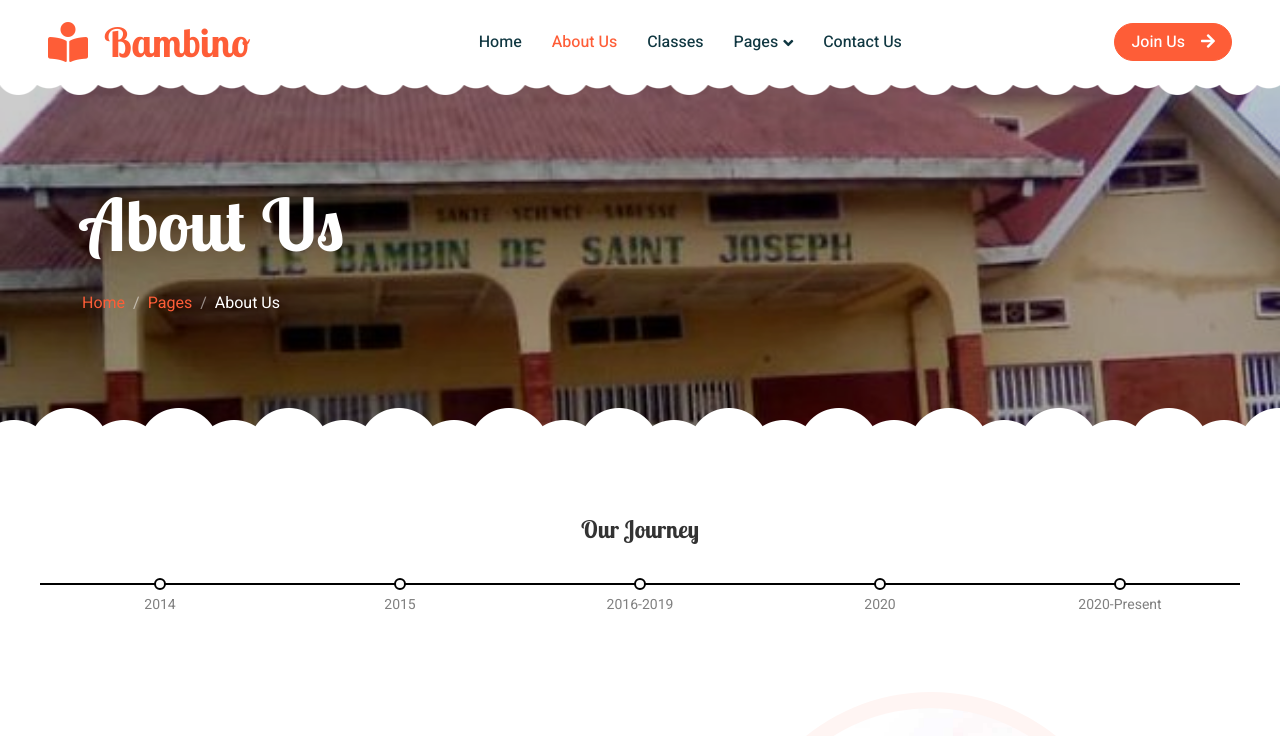
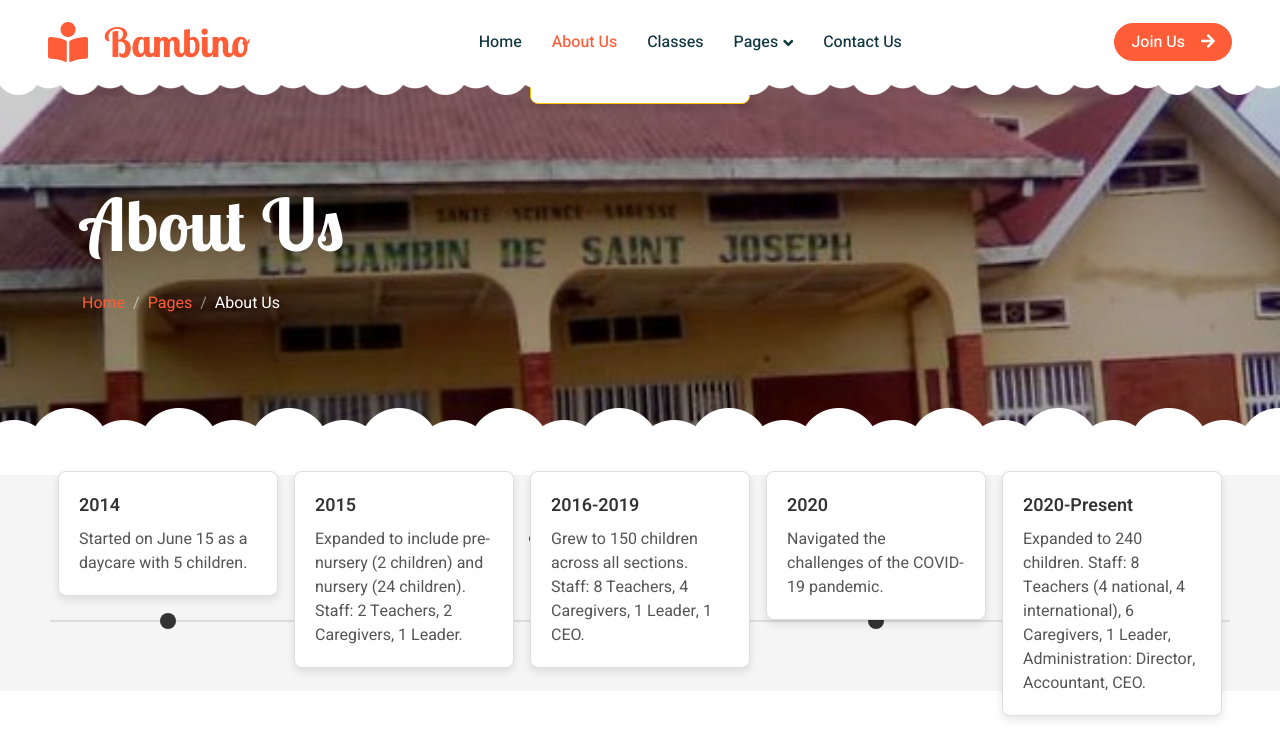
Before and after one commit to Promesse7/effective-angular-js-tut, a plain HTML site: page about.html in a window 1280 px wide. Shown: the top 736 px of the page. Drawn offline with nearby package versions, Linux system fonts and the light colour scheme.

Commit message:
feat: changing the timeline

```diff
--- a/about.html
+++ b/about.html
@@ -90,50 +90,54 @@
         <!-- Page Header End -->
 
  <!-- Timeline start -->
+
  <div class="timeline-container">
     <h2 class="timeline-title">Our Journey</h2>
     <div class="timeline">
         <div class="timeline-event">
             <div class="timeline-point"></div>
-            <div class="tooltip">
-                <p>Started on June 15 as a daycare with 5 children</p>
+            <div class="card">
+                <p><strong>2014</strong></p>
+                <p>Started on June 15 as a daycare with 5 children.</p>
             </div>
-            <span class="year">2014</span>
         </div>
 
         <div class="timeline-event">
             <div class="timeline-point"></div>
-            <div class="tooltip">
-                <p>Expanded to include pre-nursery (2 children) and nursery (24 children). Staff: 2 Teachers, 2 Caregivers, 1 Leader</p>
+            <div class="card">
+                <p><strong>2015</strong></p>
+                <p>Expanded to include pre-nursery (2 children) and nursery (24 children). Staff: 2 Teachers, 2 Caregivers, 1 Leader.</p>
             </div>
-            <span class="year">2015</span>
         </div>
 
         <div class="timeline-event">
             <div class="timeline-point"></div>
-            <div class="tooltip">
-                <p>Grew to 150 children across all sections. Staff: 8 Teachers, 4 Caregivers, 1 Leader, 1 CEO</p>
+            <div class="card">
+                <p><strong>2016-2019</strong></p>
+                <p>Grew to 150 children across all sections. Staff: 8 Teachers, 4 Caregivers, 1 Leader, 1 CEO.</p>
             </div>
-            <span class="year">2016-2019</span>
         </div>
 
         <div class="timeline-event">
             <div class="timeline-point"></div>
-            <div class="tooltip">
-                <p>Navigated the challenges of the COVID-19 pandemic</p>
+            <div class="card">
+                <p><strong>2020</strong></p>
+                <p>Navigated the challenges of the COVID-19 pandemic.</p>
             </div>
-            <span class="year">2020</span>
         </div>
 
         <div class="timeline-event">
             <div class="timeline-point"></div>
-            <div class="tooltip">
-                <p>Expanded to 240 children. Staff: 8 Teachers (4 national, 4 international), 6 Caregivers, 1 Leader, Administration: Director, Accountant, CEO</p>
+            <div class="card">
+                <p><strong>2020-Present</strong></p>
+                <p>Expanded to 240 children. Staff: 8 Teachers (4 national, 4 international), 6 Caregivers, 1 Leader, Administration: Director, Accountant, CEO.</p>
             </div>
-            <span class="year">2020-Present</span>
         </div>
     </div>
 </div>
+
+
+
 
          <!-- Timeline end -->
 
--- a/css/style.css
+++ b/css/style.css
@@ -520,15 +520,18 @@ h6,
 
 
 /* customazing about us  */
-
 .timeline-container {
     text-align: center;
-    padding: 40px;
+    padding: 50px;
+    background-color: #f5f5f5;
 }
 
 .timeline-title {
-    font-size: 24px;
-    margin-bottom: 20px;
+    font-size: 30px;
+    margin-bottom: 40px;
+    color: #333;
+    text-transform: uppercase;
+    letter-spacing: 2px;
 }
 
 .timeline {
@@ -545,7 +548,7 @@ h6,
     left: 0;
     width: 100%;
     height: 2px;
-    background-color: black;
+    background-color: #ddd;
     transform: translateY(-50%);
 }
 
@@ -556,10 +559,9 @@ h6,
 }
 
 .timeline-point {
-    width: 12px;
-    height: 12px;
-    background-color: white;
-    border: 2px solid black;
+    width: 16px;
+    height: 16px;
+    background-color: #333;
     border-radius: 50%;
     position: absolute;
     top: 50%;
@@ -567,35 +569,30 @@ h6,
     transform: translate(-50%, -50%);
 }
 
-.tooltip {
+.card {
     position: absolute;
-    top: -60px;
+    top: -150px;
     left: 50%;
     transform: translateX(-50%);
-    width: 180px;
-    padding: 10px;
-    background-color: white;
-    border: 1px solid #ddd;
-    border-radius: 4px;
-    box-shadow: 0 0 10px rgba(0, 0, 0, 0.1);
-    visibility: hidden;
-    opacity: 0;
-    transition: visibility 0s, opacity 0.2s ease-in-out;
+    width: 220px;
+    padding: 20px;
+    background-color: #fff;
+    border-radius: 8px;
+    box-shadow: 0 4px 8px rgba(0, 0, 0, 0.1);
+    text-align: left;
 }
 
-.timeline-event:hover .tooltip {
-    visibility: visible;
-    opacity: 1;
+.card p {
+    margin: 0;
+    font-size: 16px;
+    color: #555;
 }
 
-.year {
-    position: absolute;
-    top: 100%;
-    left: 50%;
-    transform: translateX(-50%);
-    font-size: 14px;
-    color: gray;
-    margin-top: 10px;
+.card p strong {
+    font-size: 18px;
+    color: #333;
+    display: block;
+    margin-bottom: 8px;
 }
 
 
```
